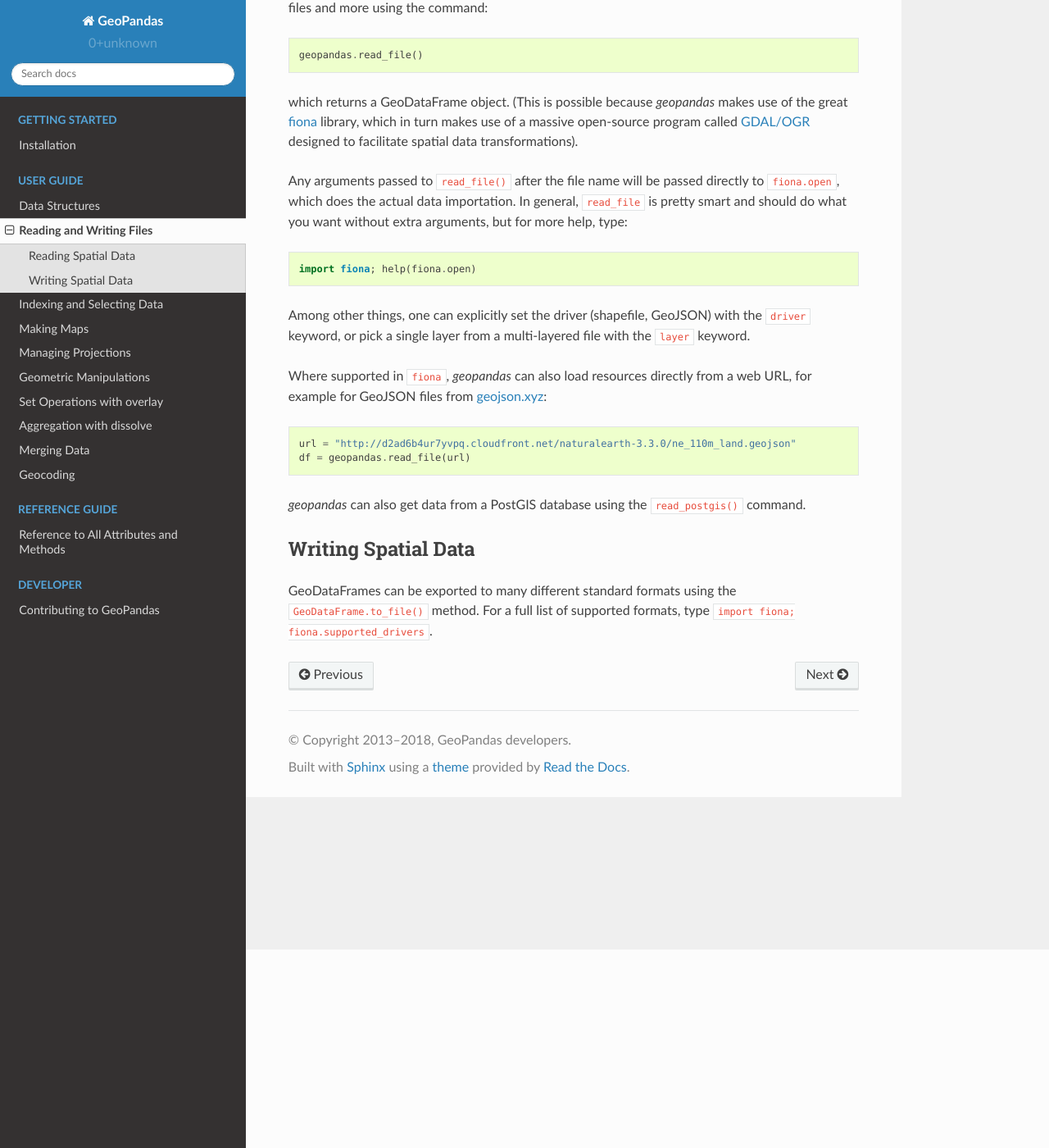
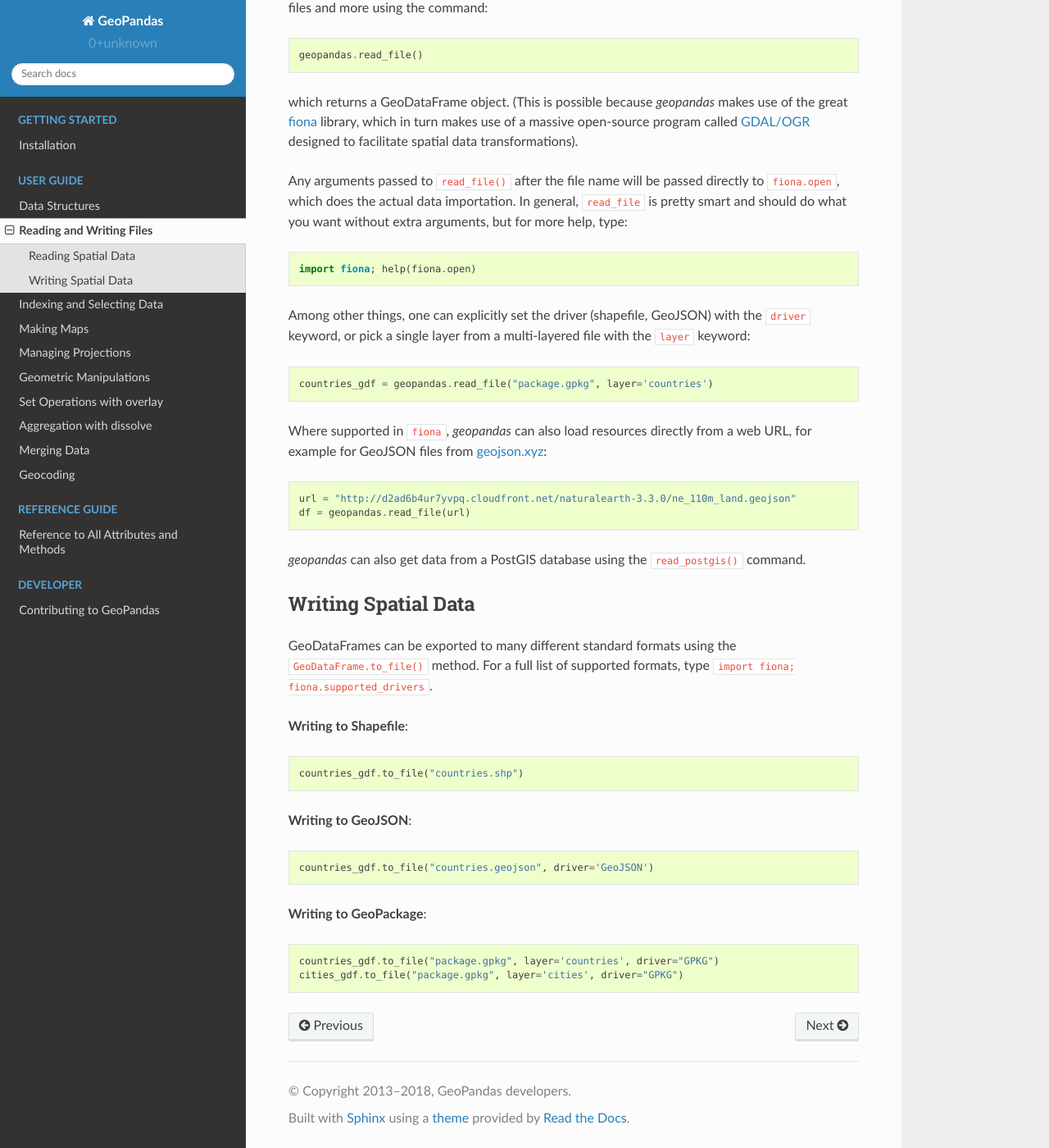
Before and after one commit to geopandas/geopandas, a Sphinx documentation site: the page built from doc/source/io.rst, in a window 1280 px wide and 1400 px high, scrolled down 242 px. Shown: the whole window at 82% size. Built offline with Sphinx 7.4.7 and the Read the Docs theme 2.0.0, drawn with Linux system fonts in a browser that asks for light colours; pages that are not in the unit, such as notebooks, are missing from menus.

Commit message:
added examples

```diff
--- a/doc/source/io.rst
+++ b/doc/source/io.rst
@@ -18,7 +18,9 @@
 
     import fiona; help(fiona.open)
 
-Among other things, one can explicitly set the driver (shapefile, GeoJSON) with the ``driver`` keyword, or pick a single layer from a multi-layered file with the ``layer`` keyword.
+Among other things, one can explicitly set the driver (shapefile, GeoJSON) with the ``driver`` keyword, or pick a single layer from a multi-layered file with the ``layer`` keyword::
+
+    countries_gdf = geopandas.read_file("package.gpkg", layer='countries')
 
 Where supported in ``fiona``, *geopandas* can also load resources directly from
 a web URL, for example for GeoJSON files from `geojson.xyz <http://geojson.xyz/>`_::
@@ -33,3 +35,16 @@
 ---------------------
 
 GeoDataFrames can be exported to many different standard formats using the ``GeoDataFrame.to_file()`` method. For a full list of supported formats, type ``import fiona; fiona.supported_drivers``.
+
+**Writing to Shapefile**::
+
+    countries_gdf.to_file("countries.shp")
+
+**Writing to GeoJSON**::
+
+    countries_gdf.to_file("countries.geojson", driver='GeoJSON')
+
+**Writing to GeoPackage**::
+
+    countries_gdf.to_file("package.gpkg", layer='countries', driver="GPKG")
+    cities_gdf.to_file("package.gpkg", layer='cities', driver="GPKG")
```
